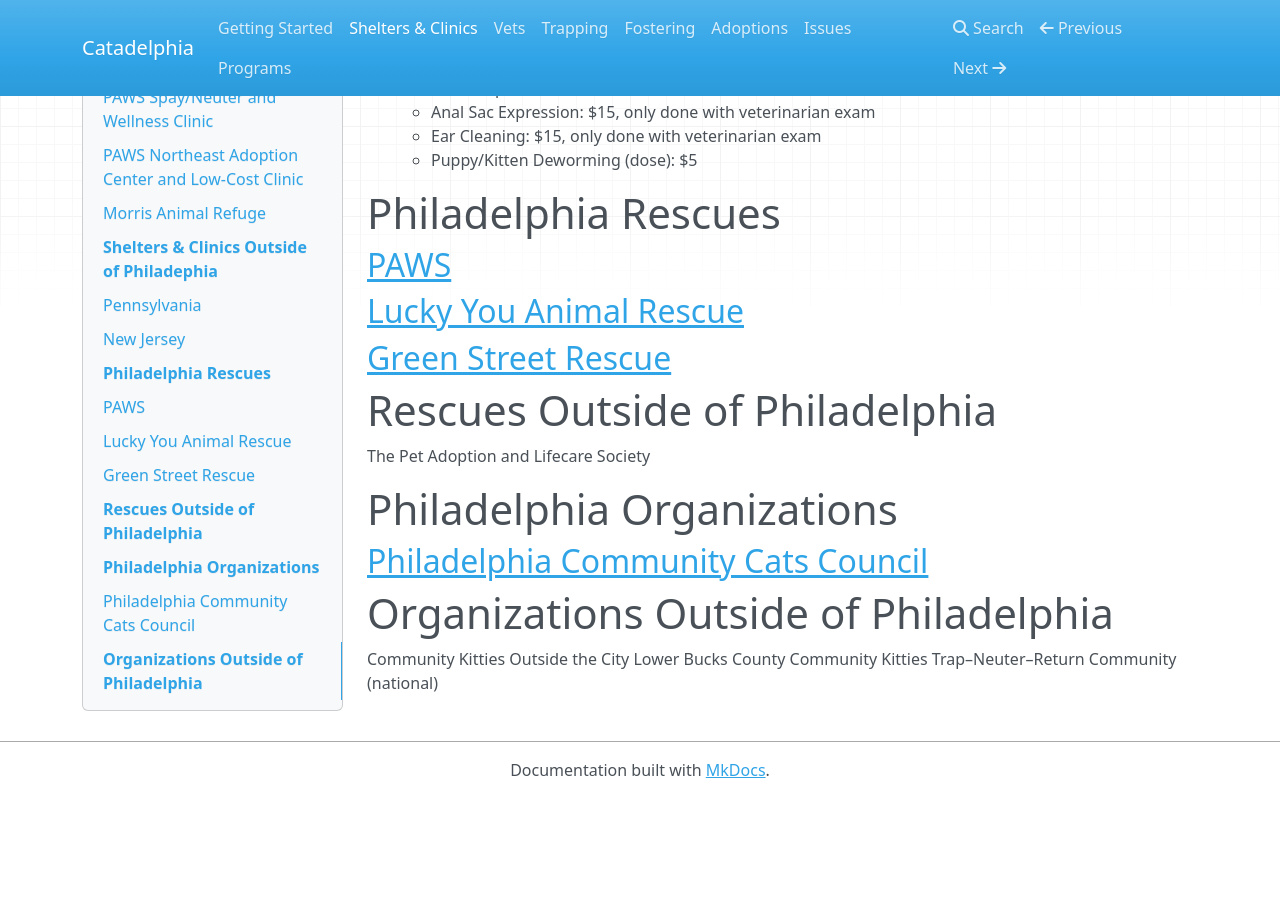
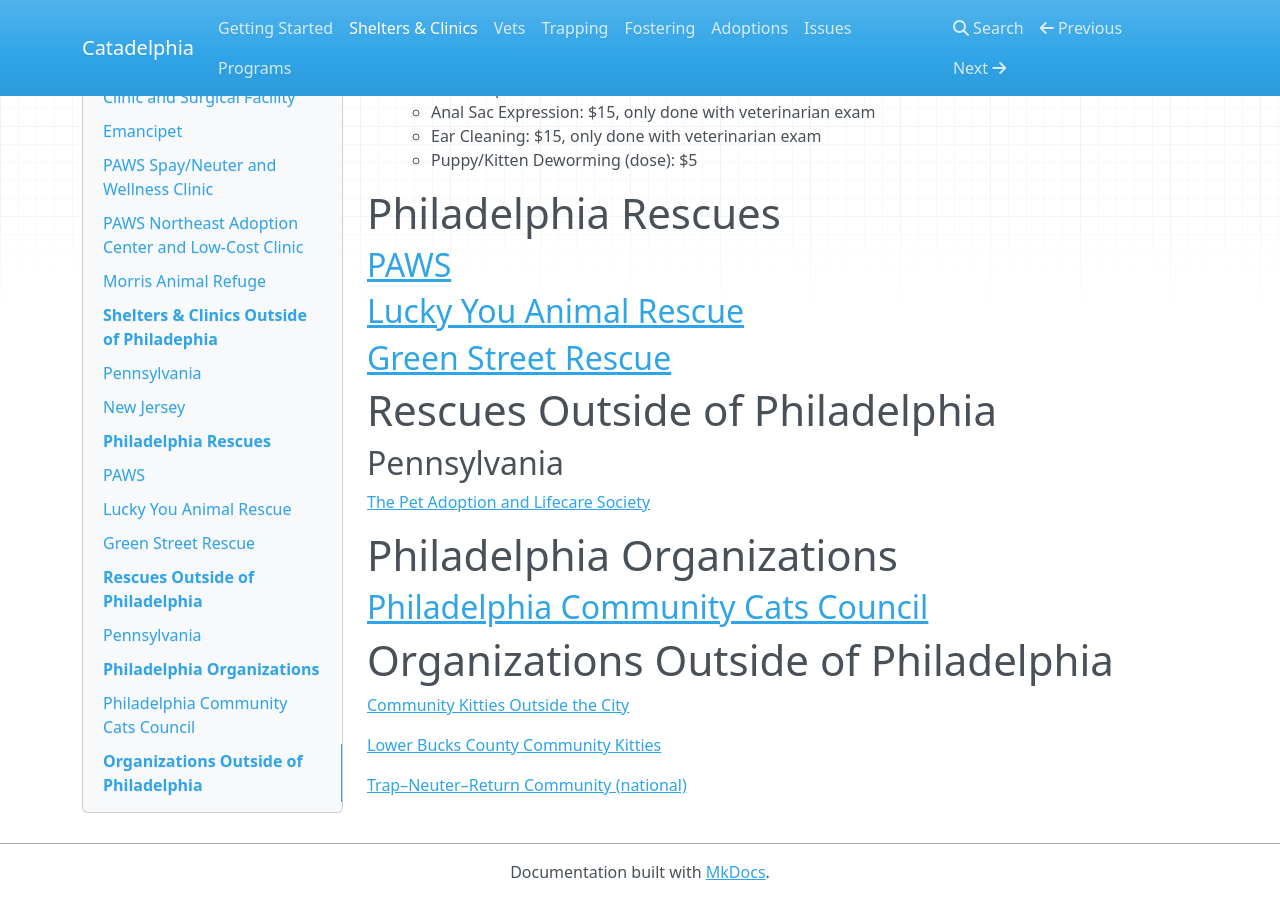
Before and after one commit to AlannaBurke/catadelphia, an MkDocs documentation site: the page built from docs/shelters.md, in a window 1280 px wide and 900 px high, scrolled down 16315 px. Built offline with MkDocs 1.6.1, drawn with Linux system fonts in a browser that asks for light colours; nearby versions of some CDN libraries; before the commit the page ends 17113 px from its top, so only the background shows below that.

Commit message:
updating links.

```diff
--- a/docs/shelters.md
+++ b/docs/shelters.md
@@ -556,12 +556,15 @@ A private, non-profit animal welfare organization offering a low cost spay/neute
 ## [Green Street Rescue](https://www.greenstreetrescue.org/)
 
 # Rescues Outside of Philadelphia
-The Pet Adoption and Lifecare Society
+## Pennsylvania
+[The Pet Adoption and Lifecare Society](https://www.adoptapet.com/pals/)
 
 # Philadelphia Organizations
 ## [Philadelphia Community Cats Council](http://www.phillycats.org/)
 
 # Organizations Outside of Philadelphia
-Community Kitties Outside the City
-Lower Bucks County Community Kitties
-Trap–Neuter–Return Community (national)
+[Community Kitties Outside the City](https://www.facebook.com/groups/phlsuburbscats/)
+
+[Lower Bucks County Community Kitties](https://www.facebook.com/groups/794636537591059/)
+
+[Trap–Neuter–Return Community (national)](https://www.facebook.com/groups/1479283405672836/)
```
Also changed, not shown: docs/index.md (+7 -2 lines).
